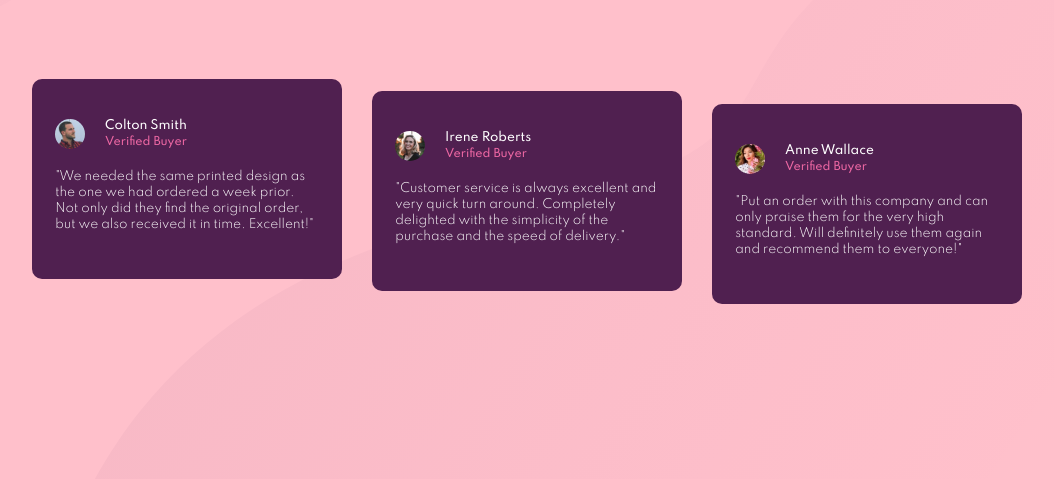
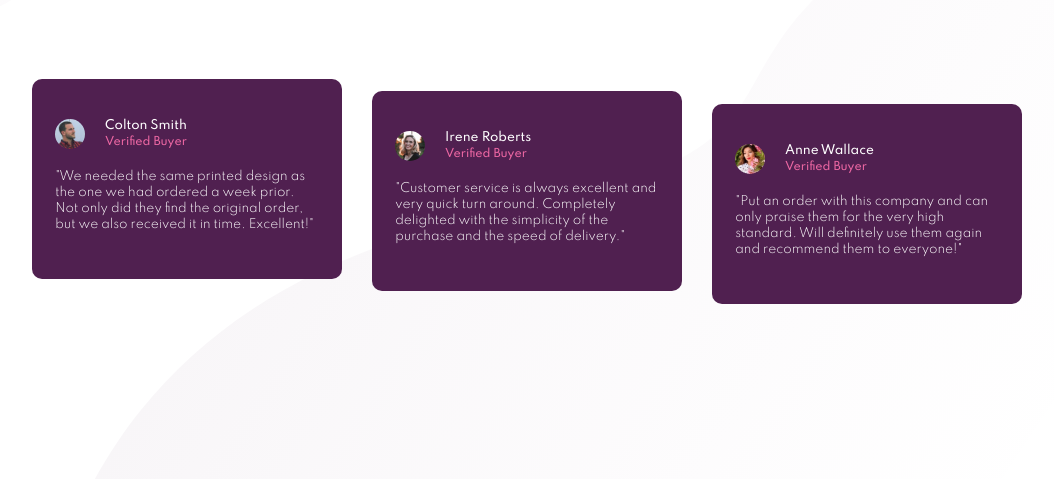
Before and after one commit to Neel-the-web-man/Social-Proof-Card, a plain HTML site: page index.html in a window 1280 px wide. Shown: the part 321-800 px from the top of the page, without its empty margins (113-1167 px from the left). Drawn offline with Linux system fonts and the light colour scheme.

Commit message:
minor changes in styles- commit-3

```diff
--- a/styles.css
+++ b/styles.css
@@ -9,7 +9,7 @@ html{
 body{
     font-family: 'Spartan', sans-serif;
     padding: 0px 20px;
-    background-color: pink;
+    /* background-color: pink; */
     background-image: url("./images/bg-pattern-top-desktop.svg"),url("./images/bg-pattern-bottom-desktop.svg");
     background-position: left 0px top 0px,bottom -200px right 0px;
     background-repeat: no-repeat,no-repeat;
```
